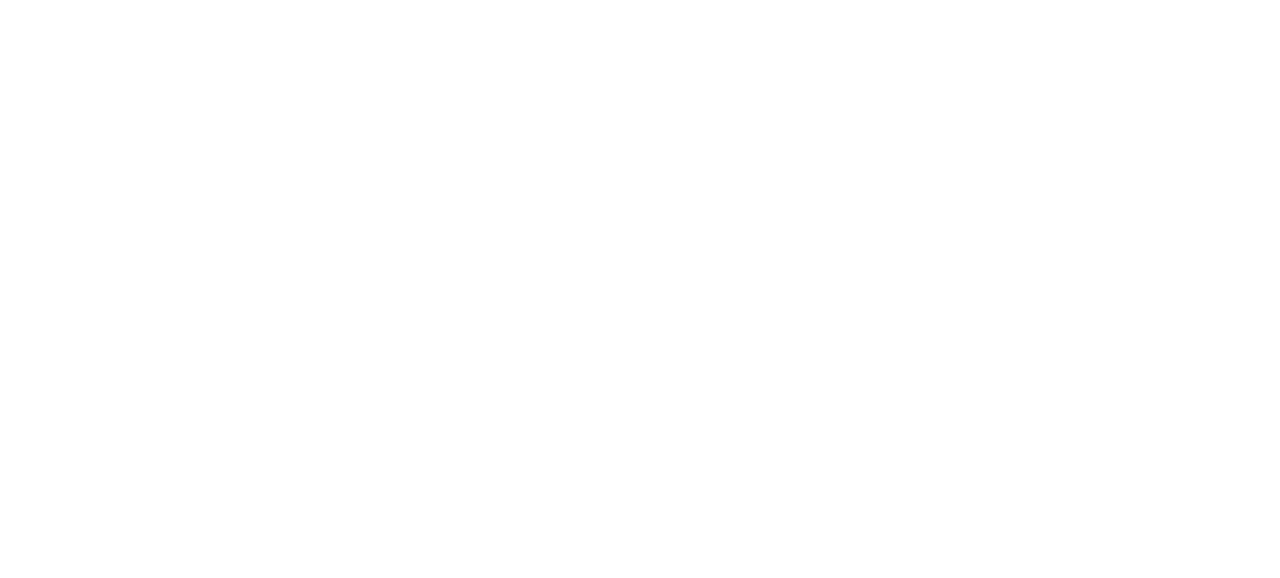
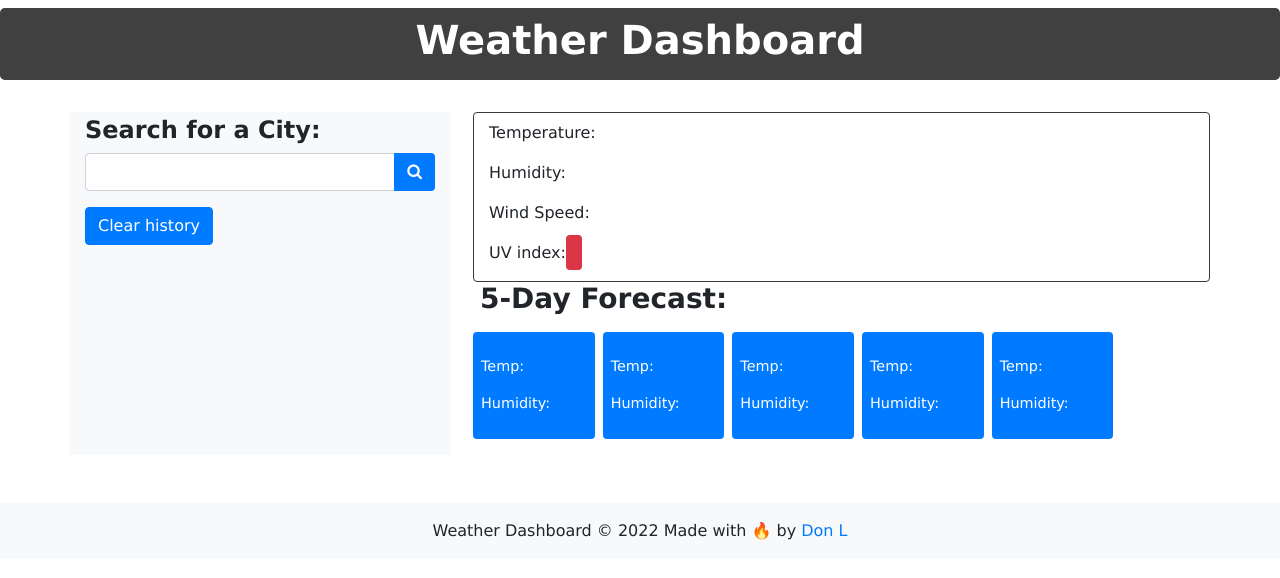
Before and after one commit to DonL44/weather-dashboard, a plain HTML site: page index.html in a window 1280 px wide. Drawn offline with nearby package versions, Linux system fonts and the light colour scheme.

Commit message:
html and css

```diff
--- a/assets/style.css
+++ b/assets/style.css
@@ -0,0 +1,25 @@
+*{
+    box-sizing: border-box;
+
+}
+
+body {
+
+    font-size: 16px;
+    font-family: Verdana, Geneva, Tahoma, sans-serif;
+
+}
+h3{
+    font-weight: bold;
+}
+.forecast{
+
+    font-size: 0.9em;
+}
+span{
+    font-size: 1em;
+}
+li:hover{
+    background-color: lightslategray;
+    text-decoration: underline;
+}
--- a/index.html
+++ b/index.html
@@ -2,11 +2,106 @@
 <html lang="en">
 <head>
     <meta charset="UTF-8">
-    <meta http-equiv="X-UA-Compatible" content="IE=edge">
     <meta name="viewport" content="width=device-width, initial-scale=1.0">
-    <title>Document</title>
+    <meta http-equiv="X-UA-Compatible" content="ie=edge" />
+    <title>Weather Dashboard</title>
+    <!--Bootstrap CSS CDN-->
+    <link rel="stylesheet" href="https://cdnjs.cloudflare.com/ajax/libs/twitter-bootstrap/4.0.0/css/bootstrap.min.css" />
+    <!-- Font Awesome CSS Icons (For cool glyphicons) -->
+    <link rel="stylesheet" href="https://maxcdn.bootstrapcdn.com/font-awesome/4.5.0/css/font-awesome.min.css">
+    <link rel="stylesheet" href="assets/style.css">
 </head>
 <body>
+    <!--Jumbotron for Title-->
+    <div class="jumbotron container-fluid mt-2 text-center p-2" style="background-color:#404040 ;color: white;">
+        <h1> <strong>Weather Dashboard</strong></h1>
+    </div>
+    <div class="container">
+        <!--Row for searching a city-->
+        <div class="row">
+            <div class="col-sm-4 bg-light">
+                <!--Here we create an HTML form for handling the inputs-->
+                <h4 class="pt-1"><strong>Search for a City:</strong></h4>
+                <!--Here we create the text box for capturing the search city Name-->
+                <div class="input-group mb-3">
+                    <input type="text" class="form-control"id="search-city" aria-label="City Search" aria-describedby="search-button">
+                    <div class="input-group-append">
+                        <button class=" btn bg-primary text-light" id="search-button"><i class="fa fa-search"></i></button>
+                    </div>
+                </div>
+                <!--section for search city history-->
+                <button class=" btn btn-primary" type="button" id="clear-history">Clear history</button>
+                <ul class="list-group">
 
+                </ul>
+            </div>
+            <div class="col-sm-8">
+                <div class="row ml-2 border border-dark rounded">
+                    <div class="col-sm-12" id="current-weather">
+                        <h3 class="city-name mb-1 mt-2 bolder" id="current-city"></h3>
+                        <p>Temperature:<span class="current" id="temperature"></span></p>
+                        <p>Humidity:<span class="current" id="humidity"></span></p>
+                        <p>Wind Speed:<span class="current" id="wind-speed"></span></p>
+                        <p>UV index:<span class="current bg-danger rounded py-2 px-2 text-white" id="uv-index"></span></p>
+                    </div>
+                </div>
+                <!--Row for future data to be dumped here-->
+                <div class="col-sm-12" id ="future-weather">
+                    <h3>5-Day Forecast:</h3>
+                    <div class="row text-light">
+                        <div class="col-sm-2 bg-primary forecast text-white ml-2 mb-3 p-2 mt-2 rounded" >
+                            <p id="fDate0"></p>
+                            <p id="fImg0"></p>
+                            <p>Temp:<span id="fTemp0"></span></p>
+                            <p>Humidity:<span id="fHumidity0"></span></p>
+                        </div>
+                        <div class="col-sm-2 bg-primary forecast text-white ml-2 mb-3 p-2 mt-2 rounded" >
+                            <p id="fDate1"></p>
+                            <p id="fImg1"></p>
+                            <p>Temp:<span id="fTemp1"></span></p>
+                            <p>Humidity:<span id="fHumidity1"></span></p>
+                        </div>
+                        <div class="col-sm-2 bg-primary forecast text-white ml-2 mb-3 p-2 mt-2 rounded">
+                            <p id="fDate2"></p>
+                            <p id="fImg2"></p>
+                            <p>Temp:<span id="fTemp2"></span></p>
+                            <p>Humidity:<span id="fHumidity2"></span></p>
+                        </div>
+                        <div class="col-sm-2 bg-primary forecast text-white ml-2 mb-3 p-2 mt-2 rounded">
+                            <p id="fDate3"></p>
+                            <p id="fImg3"></p>
+                            <p>Temp:<span id="fTemp3"></span></p>
+                            <p>Humidity:<span id="fHumidity3"></span></p>
+                        </div>
+                        <div class="col-sm-2 bg-primary forecast text-white ml-2 mb-3 p-2 mt-2 rounded" >
+                            <p id="fDate4"></p>
+                            <p id="fImg4"></p>
+                            <p>Temp:<span id="fTemp4"></span></p>
+                            <p>Humidity:<span id="fHumidity4"></span></p>
+                        </div>
+                    </div>
+                </div>
+
+            </div>
+        </div>
+    </div>
+		<footer class="mt-5 p-3 text-center bg-light">
+			Weather Dashboard &copy 2022
+			<link
+				rel="stylesheet"
+				type="text/css"
+				href="//code.ionicframework.com/ionicons/2.0.1/css/ionicons.min.css"
+			/>
+			Made with 🔥 by
+			<a href="https://github.com/DonL44" target="blank">
+				Don L</a
+			>
+		</footer>
+
+    <!--jQuery JS-->
+    <script src="https://code.jquery.com/jquery.js"></script>
+    <script src="https://cdnjs.cloudflare.com/ajax/libs/twitter-bootstrap/4.0.0/js/bootstrap.bundle.min.js"></script>
+    <!--Code to Jvascript File-->
+    <script src="assets/javascript.js"></script>
 </body>
 </html>
```
